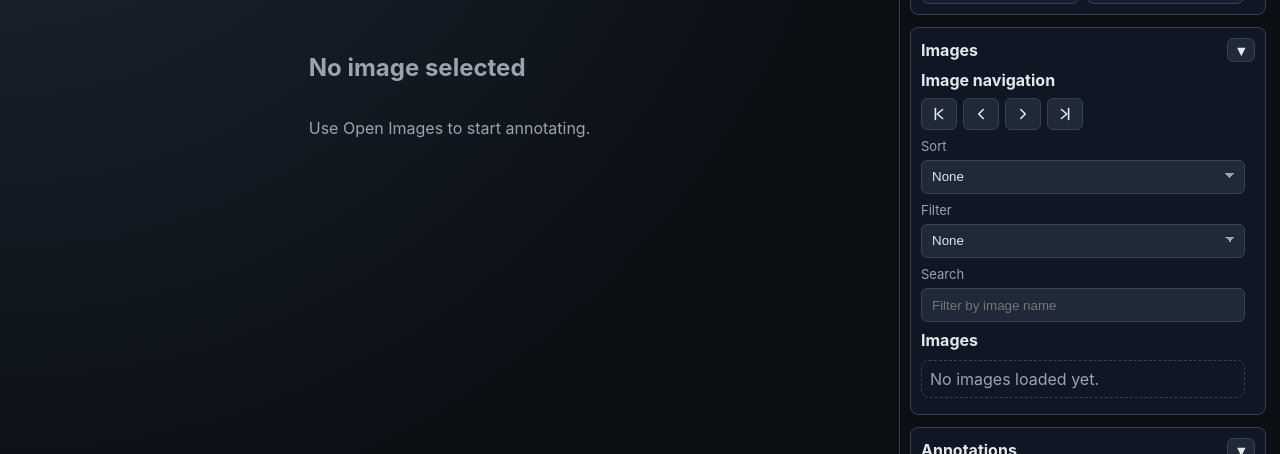
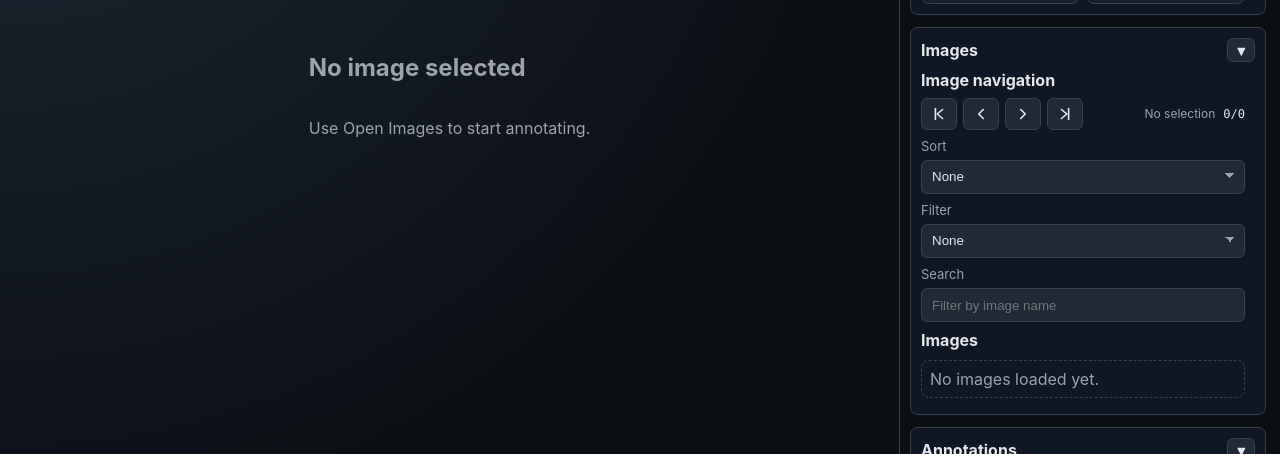
Before and after one commit to parandyk/Web-Image-Annotation-Tool, a React (Vite) app: page / in a window 1280 px wide. Shown: the part 334-788 px from the top of the page. Built offline with nearby package versions, Linux system fonts and the light colour scheme.

Commit message:
Added delete hotkeys for image/annotation/class deletion. Added selection of image and annotation navigation by arrows (left/right for images, top/bottom for annotations). Added selection name next to sidebar arrows to better delineate selection position

```diff
--- a/src/components/WorkspaceCanvas.tsx
+++ b/src/components/WorkspaceCanvas.tsx
@@ -213,6 +213,11 @@ export function WorkspaceCanvas({ image }: { image: ImageItem }): JSX.Element {
     return map;
   }, [classes]);
 
+  const selectedIdsForImage = useMemo(() => {
+    const available = new Set(image.annotations.map((a) => a.id));
+    return selectedAnnotationIds.filter((id) => available.has(id));
+  }, [image.annotations, selectedAnnotationIds]);
+
   // Load the browser image element once per selected source.
   useEffect(() => {
     const img = new Image();
@@ -324,6 +329,7 @@ export function WorkspaceCanvas({ image }: { image: ImageItem }): JSX.Element {
   useEffect(() => {
     // Escape aborts all transient interactions; Ctrl/Cmd+A selects all annotations in image.
     const onKey = (e: KeyboardEvent): void => {
+      if (e.defaultPrevented) return;
       const active = document.activeElement as HTMLElement | null;
       if (active && active.closest('input,textarea,select,[contenteditable="true"],.class-hotkey-btn.active')) return;
 
@@ -346,6 +352,23 @@ export function WorkspaceCanvas({ image }: { image: ImageItem }): JSX.Element {
         return;
       }
 
+      if ((e.key === 'Delete' || e.key === 'Backspace') && !e.metaKey && !e.ctrlKey && !e.altKey) {
+        if (e.repeat) return;
+        if (active?.closest('.sidebar,.topbar,.menu-popover,.modal-card,.annotation-menu')) return;
+        if (document.querySelector('.modal-backdrop')) return;
+        if (selectedIdsForImage.length === 0) return;
+        e.preventDefault();
+        if (suppressDeleteAnnotationWarning) {
+          if (selectedIdsForImage.length > 1) deleteSelectedAnnotations();
+          else deleteAnnotation(selectedIdsForImage[0]);
+        } else {
+          setConfirmDeleteAnnIds([...selectedIdsForImage]);
+        }
+        setMenu(null);
+        setSwapClassAnnIds(null);
+        return;
+      }
+
       if (interactionMode !== 'add') return;
       if (e.metaKey || e.ctrlKey || e.altKey) return;
       if (e.key.length !== 1) return;
@@ -358,7 +381,17 @@ export function WorkspaceCanvas({ image }: { image: ImageItem }): JSX.Element {
     };
     window.addEventListener('keydown', onKey);
     return () => window.removeEventListener('keydown', onKey);
-  }, [classHotkeyMap, clearAnnotationSelection, interactionMode, selectAllAnnotationsCurrentImage, selectClass]);
+  }, [
+    classHotkeyMap,
+    clearAnnotationSelection,
+    deleteAnnotation,
+    deleteSelectedAnnotations,
+    interactionMode,
+    selectAllAnnotationsCurrentImage,
+    selectClass,
+    selectedIdsForImage,
+    suppressDeleteAnnotationWarning,
+  ]);
 
   useEffect(() => {
     setLiveDraftBBox(draftBBox);
@@ -384,11 +417,6 @@ export function WorkspaceCanvas({ image }: { image: ImageItem }): JSX.Element {
       }),
     [classById, image.annotations]
   );
-
-  const selectedIdsForImage = useMemo(() => {
-    const available = new Set(image.annotations.map((a) => a.id));
-    return selectedAnnotationIds.filter((id) => available.has(id));
-  }, [image.annotations, selectedAnnotationIds]);
 
   const finalizeMarqueeSelection = (endPos: { x: number; y: number } | null): void => {
     if (!marqueeStart) return;
--- a/src/components/tabs/ClassesTab.tsx
+++ b/src/components/tabs/ClassesTab.tsx
@@ -64,6 +64,7 @@ export function ClassesTab(): JSX.Element {
   const [dialog, setDialog] = useState<DialogState>(null);
   const [selectedClassIds, setSelectedClassIds] = useState<string[]>([]);
   const [classMenu, setClassMenu] = useState<{ classId: string; x: number; y: number } | null>(null);
+  const hotkeyScopeRef = useRef<HTMLDivElement | null>(null);
   const classMenuRef = useRef<HTMLDivElement | null>(null);
   const [bulkDeleteClassIds, setBulkDeleteClassIds] = useState<string[] | null>(null);
   const [bulkSwapClassIds, setBulkSwapClassIds] = useState<string[] | null>(null);
@@ -286,6 +287,33 @@ export function ClassesTab(): JSX.Element {
     setBulkRemoveClassIds(unique);
   };
 
+  useEffect(() => {
+    const onKeyDown = (e: KeyboardEvent): void => {
+      if (e.defaultPrevented) return;
+      if (e.repeat) return;
+      if (e.metaKey || e.ctrlKey || e.altKey) return;
+      if (e.key !== 'Delete' && e.key !== 'Backspace') return;
+      if (captureHotkeyClassId) return;
+      if (document.querySelector('.modal-backdrop')) return;
+
+      const active = document.activeElement as HTMLElement | null;
+      if (active?.closest('input,textarea,select,[contenteditable="true"],.class-hotkey-btn.active')) return;
+
+      const scope = hotkeyScopeRef.current;
+      if (!scope || !active || !scope.contains(active)) return;
+
+      const ids = selectedClassIds.length > 0 ? selectedClassIds : selectedClassId ? [selectedClassId] : [];
+      if (ids.length === 0) return;
+      e.preventDefault();
+      e.stopPropagation();
+      setClassMenu(null);
+      openBulkDeleteDialog(ids);
+    };
+
+    window.addEventListener('keydown', onKeyDown, true);
+    return () => window.removeEventListener('keydown', onKeyDown, true);
+  }, [captureHotkeyClassId, openBulkDeleteDialog, selectedClassId, selectedClassIds]);
+
   const beginDialog = (next: DialogState): void => {
     // Centralized dialog bootstrap keeps picker state consistent across actions.
     setDialog(next);
@@ -298,7 +326,7 @@ export function ClassesTab(): JSX.Element {
 
   return (
     <>
-      <div className="panel-stack">
+      <div className="panel-stack" ref={hotkeyScopeRef}>
         <section>
           <h4>Add class</h4>
           <div className="row add-class-row">
--- a/src/components/tabs/ImagesTab.tsx
+++ b/src/components/tabs/ImagesTab.tsx
@@ -1,4 +1,4 @@
-import { useEffect, useRef, useState } from 'react';
+import { useEffect, useMemo, useRef, useState } from 'react';
 import { useAppStore } from '../../store/appStore';
 import { useSelectedImage, useSortedFilteredAnnotations, useSortedFilteredImages } from '../../store/selectors';
 import { MiddleTruncate } from '../common/MiddleTruncate';
@@ -88,11 +88,14 @@ export function ImagesTab({ view = 'all' }: { view?: 'all' | 'images' | 'annotat
   const [listMenu, setListMenu] = useState<{ type: 'image' | 'annotation'; id: string; x: number; y: number } | null>(null);
   const [imageSearch, setImageSearch] = useState('');
   const [annotationSearch, setAnnotationSearch] = useState('');
+  const hotkeyScopeRef = useRef<HTMLDivElement | null>(null);
   const listMenuRef = useRef<HTMLDivElement | null>(null);
   const imageSort = useAppStore((s) => s.imageSort);
   const imageFilter = useAppStore((s) => s.imageFilter);
   const annotationSort = useAppStore((s) => s.annotationSort);
   const annotationFilter = useAppStore((s) => s.annotationFilter);
+  const selectedImageId = useAppStore((s) => s.selectedImageId);
+  const selectedAnnotationId = useAppStore((s) => s.selectedAnnotationId);
 
   const setImageSort = useAppStore((s) => s.setImageSort);
   const setImageFilter = useAppStore((s) => s.setImageFilter);
@@ -134,6 +137,24 @@ export function ImagesTab({ view = 'all' }: { view?: 'all' | 'images' | 'annotat
     const label = `#${ann.displayId} ${cls?.name ?? 'Unknown'}`.toLowerCase();
     return label.includes(annotationSearch.toLowerCase());
   });
+
+  const imageNavigationIndex = images.findIndex((img) => img.id === selectedImageId);
+  const imageNavigationCount = `${imageNavigationIndex >= 0 ? imageNavigationIndex + 1 : 0}/${images.length}`;
+  const imageNavigationLabel = imageNavigationIndex >= 0 ? images[imageNavigationIndex].name : 'No selection';
+
+  const annotationNavigationIndex = annotations.findIndex((ann) => ann.id === selectedAnnotationId);
+  const annotationNavigationCount = `${annotationNavigationIndex >= 0 ? annotationNavigationIndex + 1 : 0}/${annotations.length}`;
+  const annotationNavigationLabel =
+    annotationNavigationIndex >= 0
+      ? `#${annotations[annotationNavigationIndex].displayId} ${
+          classes.find((c) => c.id === annotations[annotationNavigationIndex].classId)?.name ?? 'Unknown'
+        }`
+      : 'No selection';
+
+  const selectedAnnotationIdsForCurrentImage = useMemo(() => {
+    const available = new Set(annotations.map((ann) => ann.id));
+    return selectedAnnotationIds.filter((id) => available.has(id));
+  }, [annotations, selectedAnnotationIds]);
 
   const isSelectionModifier = (evt: { ctrlKey?: boolean; metaKey?: boolean }): boolean =>
     Boolean(evt.ctrlKey || evt.metaKey);
@@ -211,6 +232,50 @@ export function ImagesTab({ view = 'all' }: { view?: 'all' | 'images' | 'annotat
     setConfirmDeleteImageIds(ids);
   };
 
+  useEffect(() => {
+    const onKeyDown = (e: KeyboardEvent): void => {
+      if (e.defaultPrevented) return;
+      if (e.repeat) return;
+      if (e.metaKey || e.ctrlKey || e.altKey) return;
+      if (e.key !== 'Delete' && e.key !== 'Backspace') return;
+      if (document.querySelector('.modal-backdrop')) return;
+
+      const active = document.activeElement as HTMLElement | null;
+      if (active?.closest('input,textarea,select,[contenteditable="true"],.class-hotkey-btn.active')) return;
+
+      const scope = hotkeyScopeRef.current;
+      if (!scope || !active || !scope.contains(active)) return;
+
+      const canDeleteAnnotations = view !== 'images';
+      if (canDeleteAnnotations && selectedAnnotationIdsForCurrentImage.length > 0) {
+        e.preventDefault();
+        e.stopPropagation();
+        deleteAnnotationIdsWithWarning(selectedAnnotationIdsForCurrentImage);
+        setListMenu(null);
+        return;
+      }
+
+      const canDeleteImages = view !== 'annotations';
+      if (!canDeleteImages) return;
+      const imageIds = selectedImageIds.length > 0 ? selectedImageIds : selectedImageId ? [selectedImageId] : [];
+      if (imageIds.length === 0) return;
+      e.preventDefault();
+      e.stopPropagation();
+      deleteImageIdsWithWarning(imageIds);
+      setListMenu(null);
+    };
+
+    window.addEventListener('keydown', onKeyDown, true);
+    return () => window.removeEventListener('keydown', onKeyDown, true);
+  }, [
+    deleteAnnotationIdsWithWarning,
+    deleteImageIdsWithWarning,
+    selectedAnnotationIdsForCurrentImage,
+    selectedImageId,
+    selectedImageIds,
+    view,
+  ]);
+
   const moveToFirstAnnotation = (): void => {
     if (annotations.length === 0) return;
     selectAnnotation(annotations[0].id);
@@ -225,11 +290,15 @@ export function ImagesTab({ view = 'all' }: { view?: 'all' | 'images' | 'annotat
     // Image panel: navigation + filtered list + multi-select + bulk delete context menu.
     <section className="split-panel">
       <h4>Image navigation</h4>
-      <div className="row">
+      <div className="row nav-row">
         <button className="icon-nav-btn" title="First image" onClick={moveToFirstImage}><NavIcon kind="first" /></button>
         <button className="icon-nav-btn" title="Previous image" onClick={moveToPrevImage}><NavIcon kind="prev" /></button>
         <button className="icon-nav-btn" title="Next image" onClick={moveToNextImage}><NavIcon kind="next" /></button>
         <button className="icon-nav-btn" title="Last image" onClick={moveToLastImage}><NavIcon kind="last" /></button>
+        <div className="nav-status" title={`${imageNavigationLabel} (${imageNavigationCount})`}>
+          <span className="nav-status-label">{imageNavigationLabel}</span>
+          <span className="nav-status-count">{imageNavigationCount}</span>
+        </div>
       </div>
       <label>
         Sort
@@ -318,11 +387,15 @@ export function ImagesTab({ view = 'all' }: { view?: 'all' | 'images' | 'annotat
     // Annotation panel: navigation + per-item controls + class reassignment.
     <section className="split-panel">
       <h4>Annotation navigation</h4>
-      <div className="row">
+      <div className="row nav-row">
         <button className="icon-nav-btn" title="First annotation" onClick={moveToFirstAnnotation}><NavIcon kind="first" /></button>
         <button className="icon-nav-btn" title="Previous annotation" onClick={moveToPrevAnnotation}><NavIcon kind="prev" /></button>
         <button className="icon-nav-btn" title="Next annotation" onClick={moveToNextAnnotation}><NavIcon kind="next" /></button>
         <button className="icon-nav-btn" title="Last annotation" onClick={moveToLastAnnotation}><NavIcon kind="last" /></button>
+        <div className="nav-status" title={`${annotationNavigationLabel} (${annotationNavigationCount})`}>
+          <span className="nav-status-label">{annotationNavigationLabel}</span>
+          <span className="nav-status-count">{annotationNavigationCount}</span>
+        </div>
       </div>
       <label>
         Sort
@@ -460,9 +533,11 @@ export function ImagesTab({ view = 'all' }: { view?: 'all' | 'images' | 'annotat
 
   return (
     <>
-      {view === 'all' && <div className="panel-stack images-tab-split">{imagesPanel}{annotationsPanel}</div>}
-      {view === 'images' && <div className="panel-stack">{imagesPanel}</div>}
-      {view === 'annotations' && <div className="panel-stack">{annotationsPanel}</div>}
+      <div ref={hotkeyScopeRef}>
+        {view === 'all' && <div className="panel-stack images-tab-split">{imagesPanel}{annotationsPanel}</div>}
+        {view === 'images' && <div className="panel-stack">{imagesPanel}</div>}
+        {view === 'annotations' && <div className="panel-stack">{annotationsPanel}</div>}
+      </div>
 
       {listMenu && (
         <PortalMenu x={listMenu.x} y={listMenu.y} menuRef={listMenuRef}>
--- a/src/styles/app.css
+++ b/src/styles/app.css
@@ -785,6 +785,41 @@ label.inline-check {
   stroke-linejoin: round;
 }
 
+.nav-row {
+  min-width: 0;
+}
+
+.nav-status {
+  margin-left: auto;
+  display: inline-flex;
+  align-items: baseline;
+  justify-content: flex-end;
+  gap: 8px;
+  min-width: 0;
+  flex: 1 1 auto;
+  color: var(--text-1);
+  font-size: 12px;
+  line-height: 1.2;
+}
+
+.nav-status-label {
+  display: block;
+  min-width: 0;
+  flex: 1 1 auto;
+  text-align: right;
+  overflow: hidden;
+  text-overflow: ellipsis;
+  white-space: nowrap;
+}
+
+.nav-status-count {
+  display: block;
+  flex: 0 0 auto;
+  color: var(--text-0);
+  font-family: Consolas, 'Courier New', monospace;
+  font-variant-numeric: tabular-nums;
+}
+
 .images-tab-split {
   min-height: 0;
   height: 100%;
```
